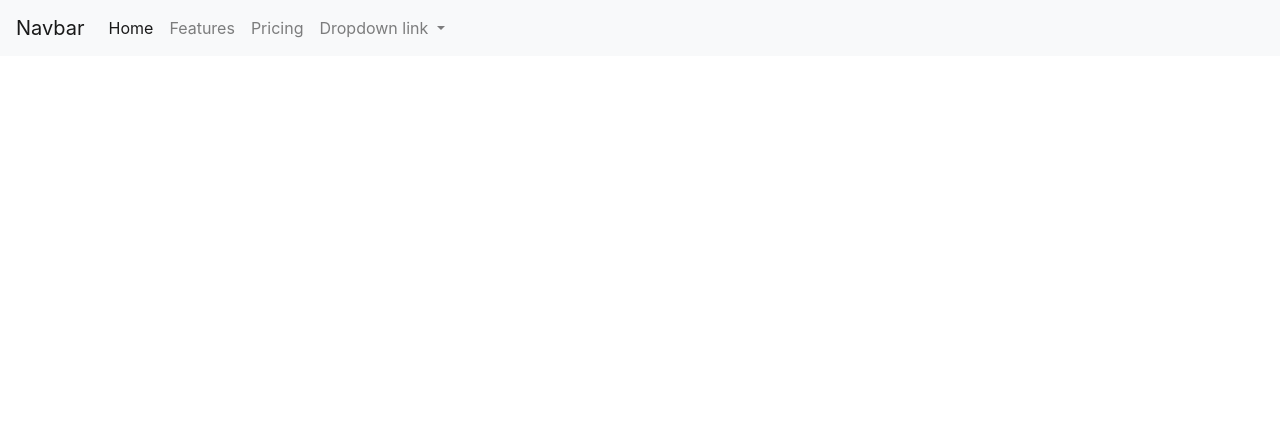
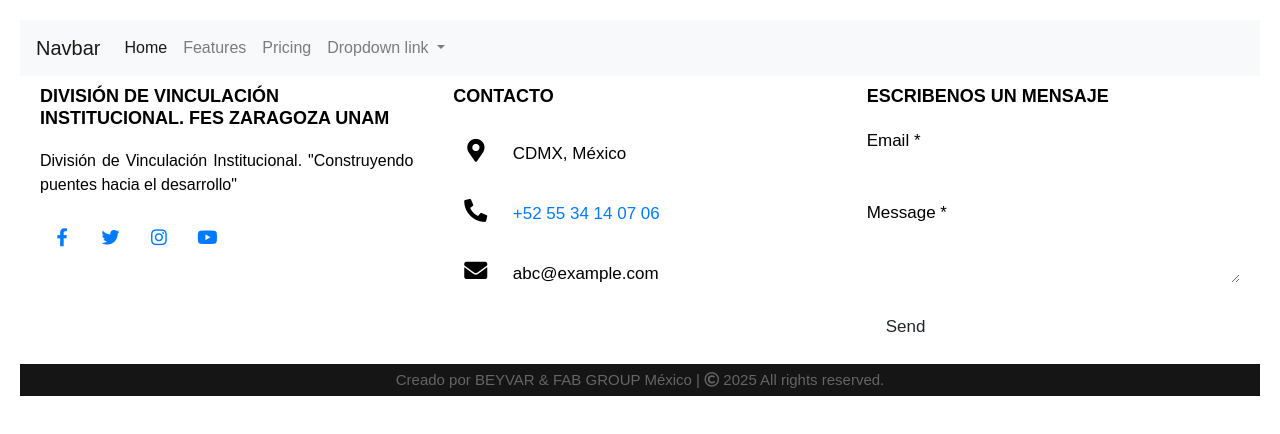
Before and after one commit to webvinculacion/dviusr.github.io, a plain HTML site: page index.html in a window 1280 px wide. Drawn offline with nearby package versions, Linux system fonts and the light colour scheme.

Commit message:
version_1

```diff
--- a/css/style.css
+++ b/css/style.css
@@ -0,0 +1,189 @@
+:root {
+    --azul-principal: #0033A0;
+    --azul-claro: #0056B3;
+    --azul-oscuro: #001F5E;
+    --oro-principal: #FFCC00;
+    --oro-claro: #FFDD33;
+    --oro-oscuro: #CC9900;
+    --gris-claro: #F5F5F5;
+    --gris-medio: #CCCCCC;
+    --gris-oscuro: #333333;
+    --blanco: #FFFFFF;
+    --font-size-base: 16px;
+    --padding-base: 10px;
+    --margin-base: 10px;
+}
+
+
+body {
+    font-family: var(--font-principal);
+    font-size: var(--font-size-base);
+    color: var(--color-primario);
+    padding: var(--padding-base);
+    margin: var(--margin-base);
+}
+
+h1 {
+    color: var(--color-secundario);
+    margin-bottom: var(--margin-base);
+}
+
+
+
+/* footer  */
+footer{
+    position: relative;
+    bottom: 0px;
+    width: 100%;
+    background: var(--color-azul);
+  }
+  .main-content{
+    display: flex;
+  }
+  .main-content .caja{
+    flex-basis: 50%;
+    padding: 10px 20px;
+  }
+  .caja h2{
+    font-size: 1.125rem;
+    font-weight: 600;
+    text-transform: uppercase;
+    color: var(--color-mostaza);
+  }
+  .caja .contenido{
+    margin: 20px 0 0 0;
+    position: relative;
+  }
+  .caja .contenido:before{
+    position: absolute;
+    content: '';
+    top: -10px;
+    height: 2px;
+    width: 100%;
+    background: var(--color-mostaza);
+  }
+  .caja .contenido:after{
+    position: absolute;
+    content: '';
+    height: 2px;
+    width: 15%;
+    background: var(--color-mostaza);
+    top: -10px;
+  }
+  .izquierda .contenido p {
+    text-align: justify;
+    color: var(--color-blanco);
+  }
+  .izquierda .contenido .social{
+    margin: 20px 0 0 0;
+  }
+  .izquierda .contenido .social a {
+    padding: 0 2px;
+  }
+  .izquierda .contenido .social a span {
+    height: 40px;
+    width: 40px;
+    background: var(--color-blanco);
+    line-height: 40px;
+    text-align: center;
+    font-size: 18px;
+    border-radius: 5px;
+    transition: 0.3s;
+  }
+  .izquierda .contenido .social a span:hover{
+    background: var(--color-mostaza);
+  }
+  .center .contenido .fas{
+    font-size: 1.4375rem;
+    background: var(--color-blanco);
+    height: 45px;
+    width: 45px;
+    line-height: 45px;
+    text-align: center;
+    border-radius: 50%;
+    transition: 0.3s;
+    cursor: pointer;
+  }
+  .center .contenido .fas:hover{
+    background: var(--color-mostaza);
+  }
+  .center .contenido .texto-f {
+    font-size: 1.0625rem;
+    font-weight: 500;
+    padding-left: 10px;
+    color: var(--color-blanco);
+  }
+  .center .contenido .phone{
+    margin: 15px 0;
+  }
+  .derecha form .texto-f{
+    font-size: 1.0625rem;
+    margin-bottom: 2px;
+    color: var(--color-blanco);
+  }
+  .derecha form .msg{
+    margin-top: 10px;
+  }
+  .derecha form input, .derecha form textarea{
+    width: 100%;
+    font-size: 1.0625rem;
+    background: var(--color-blanco);
+    padding-left: 10px;
+    border: 1px solid var(--color-blanco);
+  }
+  .derecha form input:focus,
+  .derecha form textarea:focus{
+    outline-color: #3498db;
+  }
+  .derecha form input{
+    height: 35px;
+  }
+  .derecha form .btn{
+    margin-top: 10px;
+  }
+  .derecha form .btn button{
+    height: 40px;
+    width: 100%;
+    border: none;
+    outline: none;
+    background: var(--color-secundario);
+    font-size: 1.0625rem;
+    font-weight: 500;
+    cursor: pointer;
+    transition: .3s;
+    color: var(--color-blanco);
+  }
+  .derecha form .btn button:hover{
+    background: #000;
+  }
+  .leyenda .center{
+    padding: 5px;
+    font-size: 0.9375rem;
+    background: #151515;
+    text-align: center;
+  }
+  .leyenda .center span{
+    color: #656565;
+
+  }
+  .leyenda .center a{
+    color: var(--color-mostaza);
+    text-decoration: none;
+
+  }
+  .leyenda .center a:hover{
+    text-decoration: underline;
+  }
+  @media screen and (max-width: 900px) {
+    footer{
+      position: relative;
+      bottom: 0px;
+    }
+    .main-content{
+      flex-wrap: wrap;
+      flex-direction: column;
+    }
+    .main-content .caja{
+      margin: 5px 0;
+    }
+  }
--- a/index.html
+++ b/index.html
@@ -1,12 +1,20 @@
 <!DOCTYPE html>
 <html lang="en">
 <head>
-    <meta charset="UTF-8">
-    <meta name="viewport" content="width=device-width, initial-scale=1.0">
-    <title>dviusr</title>
-
-    <link rel="stylesheet" href="https://cdn.jsdelivr.net/npm/bootstrap@4.0.0/dist/css/bootstrap.min.css" integrity="sha384-Gn5384xqQ1aoWXA+058RXPxPg6fy4IWvTNh0E263XmFcJlSAwiGgFAW/dAiS6JXm" crossorigin="anonymous">
-
+    <!-- Required meta tags -->
+    <meta charset="utf-8">
+    <title>   </title>
+    <meta name="viewport" content="width=device-width, initial-scale=1, shrink-to-fit=no">
+    <meta name="description" content="grupo beyvarb & Fab.consultores en CDMX y área metropolitana. En  grupo beyvar y fab ofrecemos servicios contables especializados en constitución de empresas, contabilidad laboral, emprendimiento contable, contabilidad fiscal, facturación y seguridad social. Nuestro equipo de expertos está comprometido en optimizar el rendimiento financiero de tu negocio, asegurando cumplimiento normativo y eficiencia.">
+    <meta name="keywords" content="beybar,declaración anual,despacho contable, constitución de empresas, contabilidad laboral, emprendimiento contable, contabilidad fiscal, facturación, seguridad social, servicios contables, asesoría fiscal, gestión financiera, compliance normativo, consultoría empresarial, optimización tributaria, auditoría financiera, planificación fiscal, recursos humanos">
+    <meta name="robots" content="index, follow">
+<!-- Bootstrap CSS -->
+<link rel="stylesheet" href="https://cdn.jsdelivr.net/npm/bootstrap@4.6.2/dist/css/bootstrap.min.css" integrity="sha384-xOolHFLEh07PJGoPkLv1IbcEPTNtaed2xpHsD9ESMhqIYd0nLMwNLD69Npy4HI+N" crossorigin="anonymous">
+<!-- style CSS -->
+    <link href="css/style.css" rel="stylesheet" type="text/css" >
+    <!--icons -->
+    <link rel="stylesheet" href="https://cdn.jsdelivr.net/npm/boxicons@latest/css/boxicons.min.css">
+    <link rel="stylesheet" href="https://cdnjs.cloudflare.com/ajax/libs/font-awesome/5.15.3/css/all.min.css">
 </head>
 <body>
     <nav class="navbar navbar-expand-lg navbar-light bg-light">
@@ -39,10 +47,67 @@
         </div>
       </nav>
 
+<!--footer -->
+<footer>
+  <div class="main-content">
+    <div class="izquierda caja">
+      <h2>DIVISIÓN DE VINCULACIÓN INSTITUCIONAL. FES ZARAGOZA UNAM</h2>
+      <div class="contenido">
+        <p> División de Vinculación Institucional. "Construyendo puentes hacia el desarrollo"</p>
+        <div class="social">
+          <a href=""><span class="fab fa-facebook-f"></span></a>
+          <a href="#"><span class="fab fa-twitter"></span></a>
+          <a href="https://instagram.com/coding.np"><span class="fab fa-instagram"></span></a>
+          <a href="https://youtube.com/c/codingnepal"><span class="fab fa-youtube"></span></a>
+        </div>
+      </div>
+    </div>
+    <div class="center caja">
+      <h2>Contacto</h2>
+      <div class="contenido">
+        <div class="lugar">
+          <span class="fas fa-map-marker-alt"></span>
+          <span class="texto-f">CDMX, México </span>
+        </div>
+        <div class="phone">
+          <span class="fas fa-phone-alt"></span>
+          <a href="https://wa.me/5534140706/?text=Hola%20,busco%20asesoría%20finaciera" target="_blank"><span class="texto-f"> +52 55 34 14 07 06 </span></a>
+        </div>
+        <div class="email">
+          <span class="fas fa-envelope"></span>
+          <span class="texto-f">abc@example.com</span>
+        </div>
+      </div>
+    </div>
+    <div class="derecha caja">
+      <h2>Escribenos un mensaje</h2>
+      <div class="contenido">
+        <form action="#">
+          <div class="email">
+            <div class="texto-f">Email *</div>
+            <input type="email" required>
+          </div>
+          <div class="msg">
+            <div class="texto-f">Message *</div>
+            <textarea rows="2" cols="25" required></textarea>
+          </div>
+          <div class="btn">
+            <button type="submit">Send</button>
+          </div>
+        </form>
+      </div>
+    </div>
+  </div>
+  <div class="leyenda">
+    <div class="center">
+      <span class="credit">Creado por <a href="#">BEYVAR & FAB GROUP México</a> | </span>
+      <span class="far fa-copyright"></span><span> 2025  All rights reserved.</span>
+  </div>
+  </div>
+</footer>
 
-
-      <script src="https://code.jquery.com/jquery-3.2.1.slim.min.js" integrity="sha384-KJ3o2DKtIkvYIK3UENzmM7KCkRr/rE9/Qpg6aAZGJwFDMVNA/GpGFF93hXpG5KkN" crossorigin="anonymous"></script>
-      <script src="https://cdn.jsdelivr.net/npm/popper.js@1.12.9/dist/umd/popper.min.js" integrity="sha384-ApNbgh9B+Y1QKtv3Rn7W3mgPxhU9K/ScQsAP7hUibX39j7fakFPskvXusvfa0b4Q" crossorigin="anonymous"></script>
-      <script src="https://cdn.jsdelivr.net/npm/bootstrap@4.0.0/dist/js/bootstrap.min.js" integrity="sha384-JZR6Spejh4U02d8jOt6vLEHfe/JQGiRRSQQxSfFWpi1MquVdAyjUar5+76PVCmYl" crossorigin="anonymous"></script>
+      <script src="https://cdn.jsdelivr.net/npm/jquery@3.5.1/dist/jquery.slim.min.js" integrity="sha384-DfXdz2htPH0lsSSs5nCTpuj/zy4C+OGpamoFVy38MVBnE+IbbVYUew+OrCXaRkfj" crossorigin="anonymous"></script>
+      <script src="https://cdn.jsdelivr.net/npm/bootstrap@4.6.2/dist/js/bootstrap.bundle.min.js" integrity="sha384-Fy6S3B9q64WdZWQUiU+q4/2Lc9npb8tCaSX9FK7E8HnRr0Jz8D6OP9dO5Vg3Q9ct" crossorigin="anonymous"></script>
+      <script src="js/script.js"></script>
 </body>
 </html>
```
Also changed, not shown: js/script.js (added).
